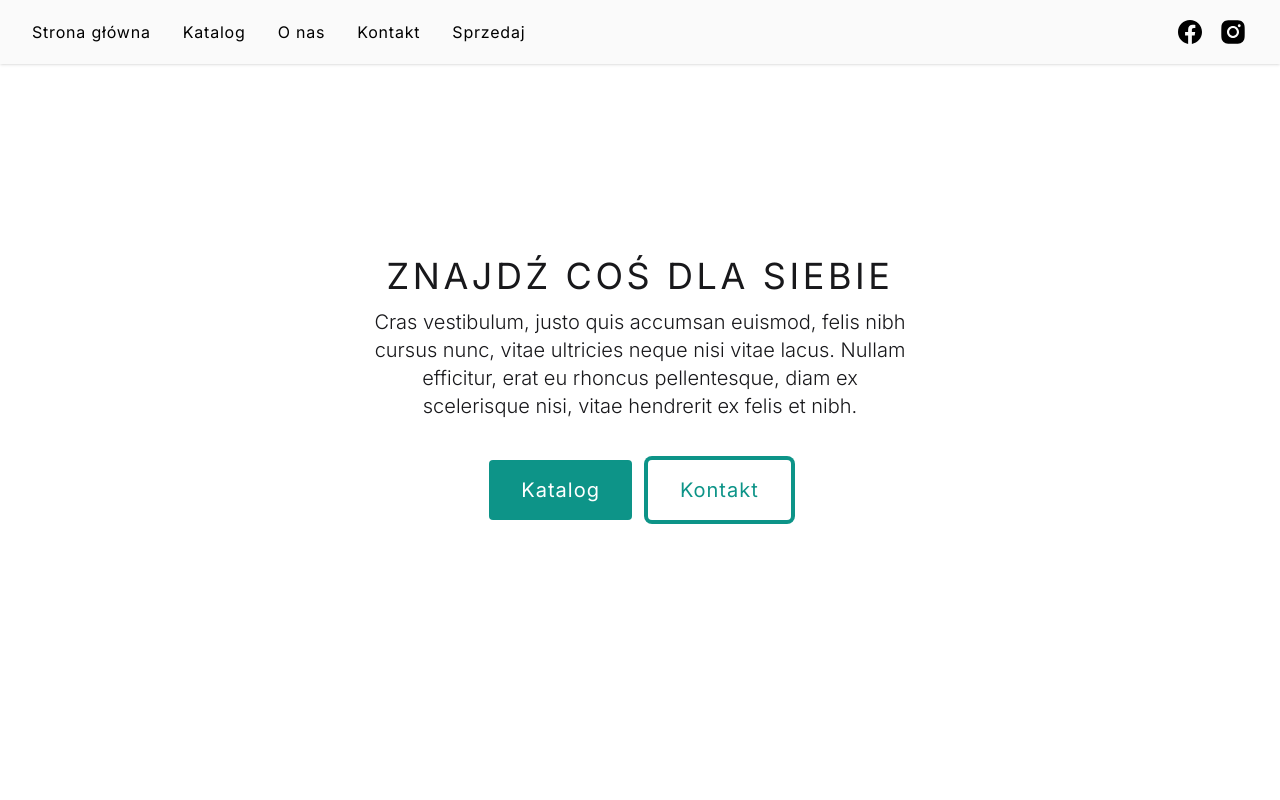
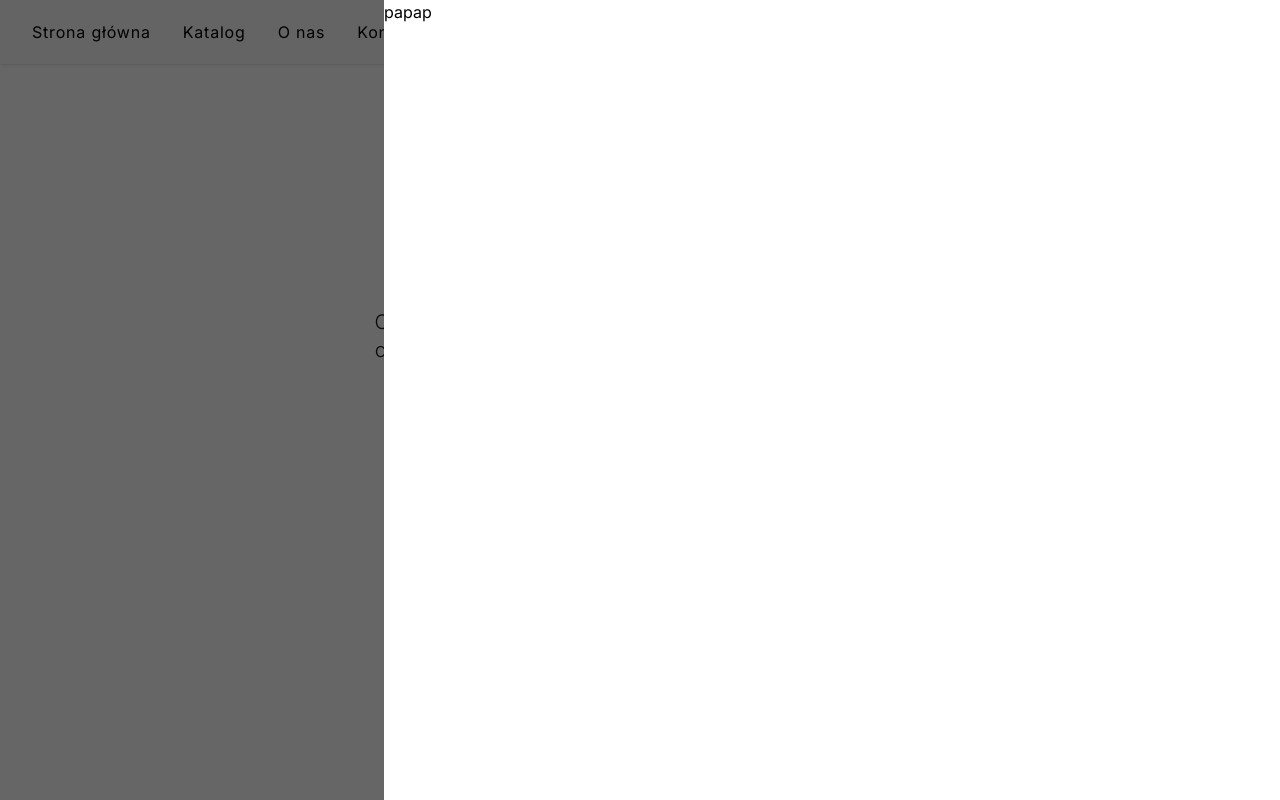
Before and after one commit to gandalf113/ecommerce-demo, a Next.js app: page / in a window 1280 px wide. Shown: the top 800 px of the page. Built offline with nearby package versions, Linux system fonts and the light colour scheme.

Commit message:
Added a side menu

```diff
--- /dev/null
+++ b/components/layout/Backdrop.js
@@ -0,0 +1,18 @@
+import React from 'react'
+import { motion } from 'framer-motion'
+
+const Backdrop = ({ children, onClick }) => {
+    return (
+        <motion.div
+            className='fixed top-0 left-0 w-full h-screen overflow-y-hidden bg-black bg-opacity-60 flex items-center justify-center'
+            onClick={onClick}
+            initial={{ opacity: 0 }}
+            animate={{ opacity: 1}}
+            exit={{ opacity: 0 }}
+        >
+            {children}
+        </motion.div>
+    )
+}
+
+export default Backdrop
--- /dev/null
+++ b/components/layout/SideMenu.js
@@ -0,0 +1,13 @@
+import { AnimatePresence } from 'framer-motion'
+import React from 'react'
+import Sidebar from '../ui/Sidebar'
+
+const SideMenu = ({ isOpen, handleClose }) => {
+    return (
+        <Sidebar isOpen={isOpen} handleClose={handleClose}>
+            papap
+        </Sidebar>
+    )
+}
+
+export default SideMenu
--- /dev/null
+++ b/components/ui/Sidebar.js
@@ -0,0 +1,24 @@
+import React from 'react'
+import Backdrop from '../layout/Backdrop'
+import { AnimatePresence, motion } from 'framer-motion'
+
+const Sidebar = ({ isOpen, handleClose, children }) => {
+    return (
+        <AnimatePresence mode='wait'>
+            {isOpen && <Backdrop onClick={handleClose}>
+                <motion.div
+                    initial={{ x: '100vw' }}
+                    animate={{ x: 0 }}
+                    exit={{ x: '100vw' }}
+                    transition={{ type: 'tween' }}
+
+                    onClick={(e) => e.stopPropagation()}
+                    className='fixed h-screen right-0 bg-white w-[70vw]'>
+                    {children}
+                </motion.div>
+            </Backdrop>}
+        </AnimatePresence>
+    )
+}
+
+export default Sidebar
--- /dev/null
+++ b/context/layout-context.js
@@ -0,0 +1,28 @@
+import { createContext, useState } from "react";
+
+export const LayoutContext = createContext();
+
+const LayoutProvider = props => {
+    const [isSideMenuOpen, setIsSideMenuOpen] = useState(false);
+
+    const [isFilterMenuOpen, setIsFilterMenuOpen] = useState(false);
+
+    const toggleSideMenu = () => {
+        setIsSideMenuOpen(!isSideMenuOpen);
+    }
+
+    const toggleFilterMenu = () => {
+        setIsFilterMenuOpen(false);
+    }
+
+    return (
+        <LayoutContext.Provider value={{
+            isSideMenuOpen, toggleSideMenu,
+            isFilterMenuOpen, toggleFilterMenu
+        }}>
+            {props.children}
+        </LayoutContext.Provider>
+    )
+}
+
+export default LayoutProvider;
--- a/pages/_app.js
+++ b/pages/_app.js
@@ -1,14 +1,22 @@
+import { useState } from 'react'
 import Layout from '../components/layout/Layout'
+import SideMenu from '../components/layout/SideMenu'
 import { FilterContextProvider } from '../context/filter-context'
+import LayoutProvider from '../context/layout-context'
 import '../styles/globals.css'
 
 function MyApp({ Component, pageProps }) {
+  const [isSideMenuOpen, setIsSideMenuOpen] = useState(true);
+
   return (
-    <FilterContextProvider>
-      <Layout>
-        <Component {...pageProps} />
-      </Layout>
-    </FilterContextProvider>
+    <LayoutProvider>
+      <FilterContextProvider>
+        {<SideMenu isOpen={isSideMenuOpen} handleClose={() => setIsSideMenuOpen(false)} />}
+        <Layout>
+          <Component {...pageProps} />
+        </Layout>
+      </FilterContextProvider>
+    </LayoutProvider>
   )
 }
 
```
